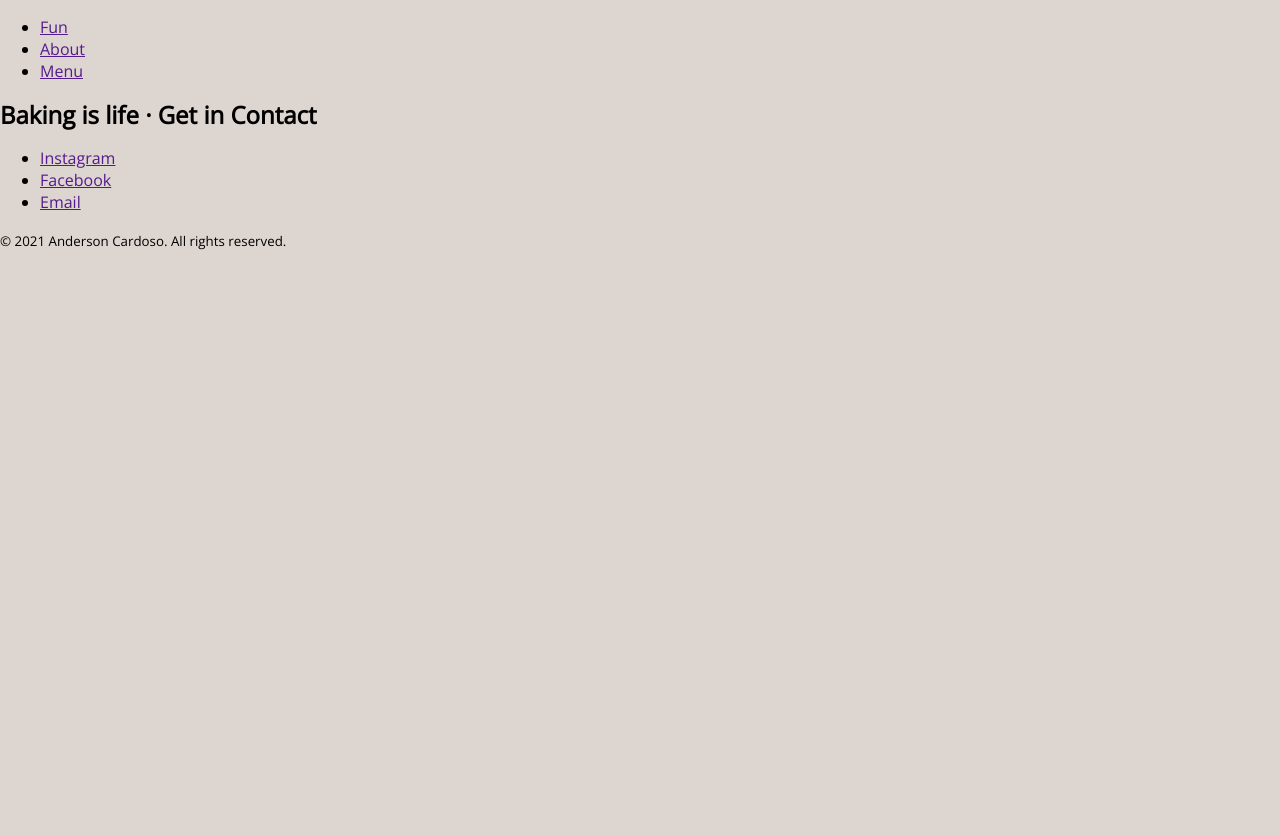
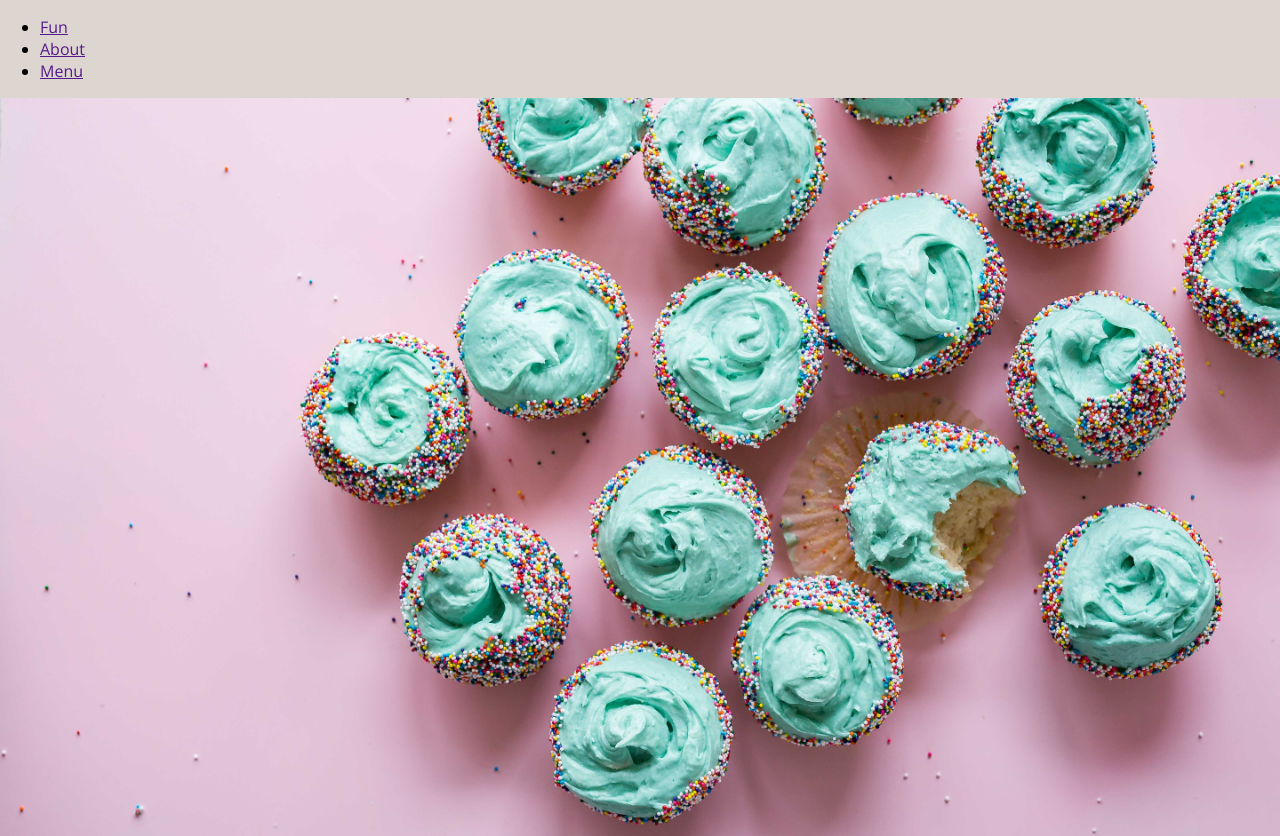
Before and after one commit to anderson-ca/fun-fun-bakery, a website: page index.html in a window 1280 px wide. Shown: the top 836 px of the page. Before the commit the page ends 800 px from the top, so only its background shows below. Drawn offline with nearby package versions, Linux system fonts and the light colour scheme.

Commit message:
add hero section

```diff
--- a/css/style.css
+++ b/css/style.css
@@ -1,3 +1,5 @@
+/* GLOBAL NORMALIZING SELECTORS */
+
 @import url("https://fonts.googleapis.com/css2?family=Archivo:ital,wght@0,100;0,200;0,300;0,400;1,100;1,200;1,300&family=Open+Sans:ital,wght@0,300;0,400;1,300;1,400&display=swap");
 
 :root {
@@ -5,6 +7,7 @@
   --seconday-font: "Archivo", sans-serif;
   --primary-color: #ddd5d0;
   --secondary-color: #586f6b;
+  --hero-background: url(/public/funfunhero.jpg);
 }
 
 html {
@@ -35,6 +38,17 @@ img {
     width: 100%;
 }
 
+/* HERO SECTION */
+#hero {
+  background-image: var(--hero-background);
+  background-repeat: no-repeat;
+  background-size: cover;
+  /* max-width: 1200px; */
+  margin: 0 auto;
+  height: 100vh;
+  /* width: 100vw; */
+}
+
 
 @media (min-width: 850px) {
 
--- a/index.html
+++ b/index.html
@@ -21,9 +21,10 @@
         <li><a href="">Menu</a></li>
       </ul>
     </nav>
-
-    <!-- CONTENT -->
-
+    <!-- HERO -->
+    <section id="hero">
+        <!-- <h1>Come join the movement</h1> -->
+    </section>
     <!-- FOOTER -->
     <footer>
       <h2>Baking is life &middot; Get in Contact</h2>
```
Also changed, not shown: public/funfunhero.jpg (added).
